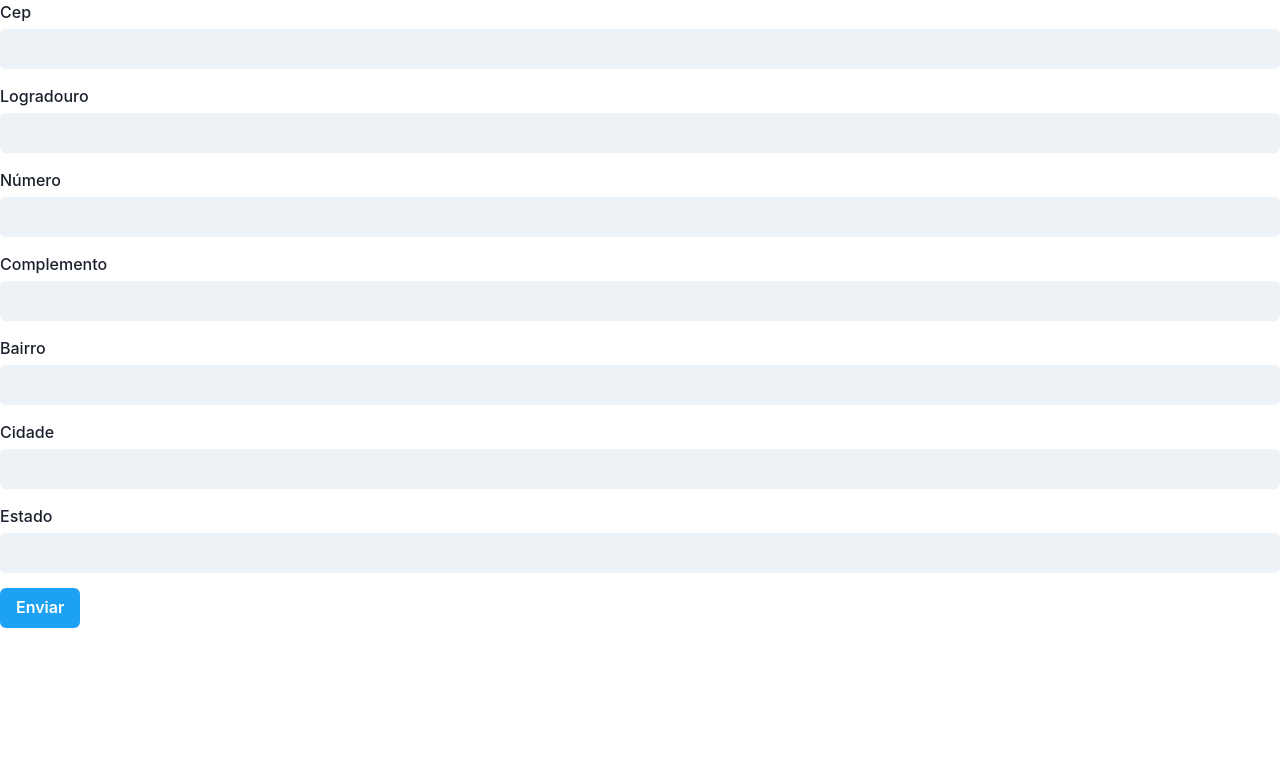
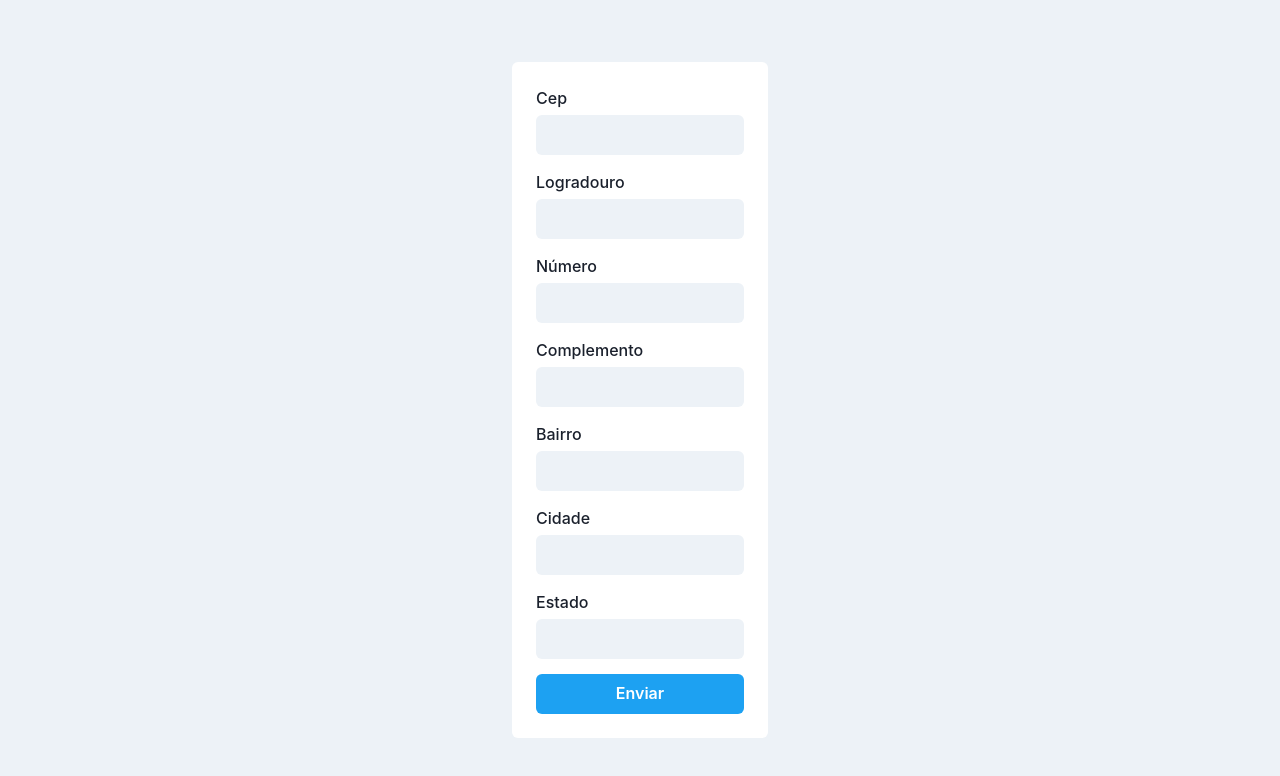
Before and after one commit to gmartins-dev/react-CEPform, a React (Vite) app: page / in a window 1280 px wide. Shown: the top 776 px of the page. Built offline with nearby package versions, Linux system fonts and the light colour scheme.

Commit message:
css upgrades

```diff
--- a/src/components/FormCep.tsx
+++ b/src/components/FormCep.tsx
@@ -36,6 +36,13 @@ export default function FormCep() {
   }
 
   return (
+    <Flex
+      bg="gray.100"
+      align="center"
+      justify="center"
+      h="100vh"
+    >
+      <Box bg="white" p={6} rounded="md" w={64}>
         <Formik
           onSubmit={onSubmit}
           validateOnMount
@@ -49,6 +56,7 @@ export default function FormCep() {
             uf: '',
           }}
           render={({ isValid, setFieldValue }) => (
+            <VStack spacing={4} align="flex-start">
               <Form>
                 <div className="form-control-group">
                   <FormLabel>Cep</FormLabel>
@@ -125,15 +133,19 @@ export default function FormCep() {
                 </div>
                 <Link to="/form-infos">
                   <Button
+                    disabled={!isValid}
                     colorScheme="twitter"
                     type="submit"
-              disabled={!isValid}
+                    width="full"
                   >
                     Enviar
                   </Button>
                 </Link>
-        </Form>
+              </Form>{' '}
+            </VStack>
           )}
         />
+      </Box>
+    </Flex>
   );
 }
```
Lines whose indentation alone changed are shown as unchanged.
